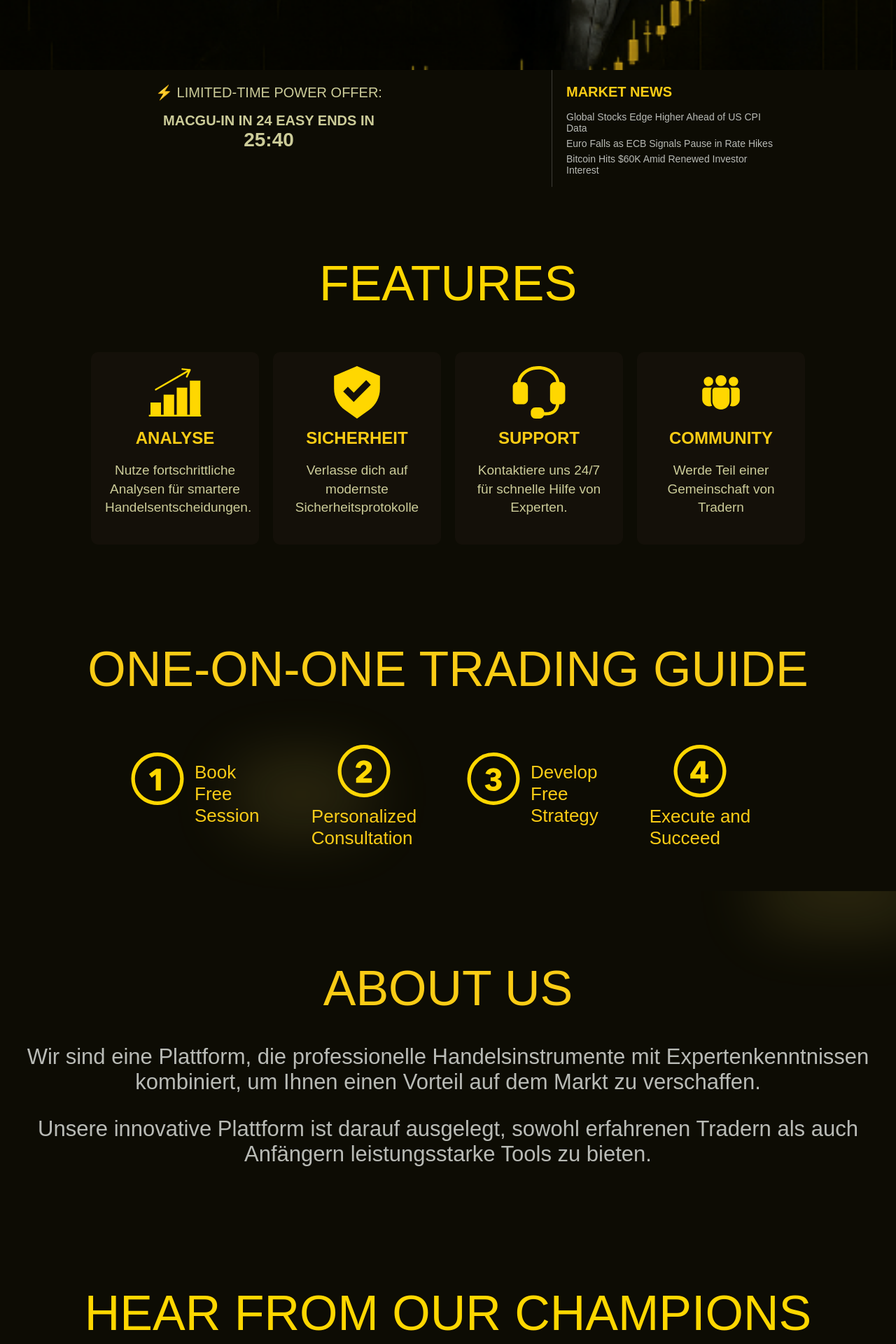
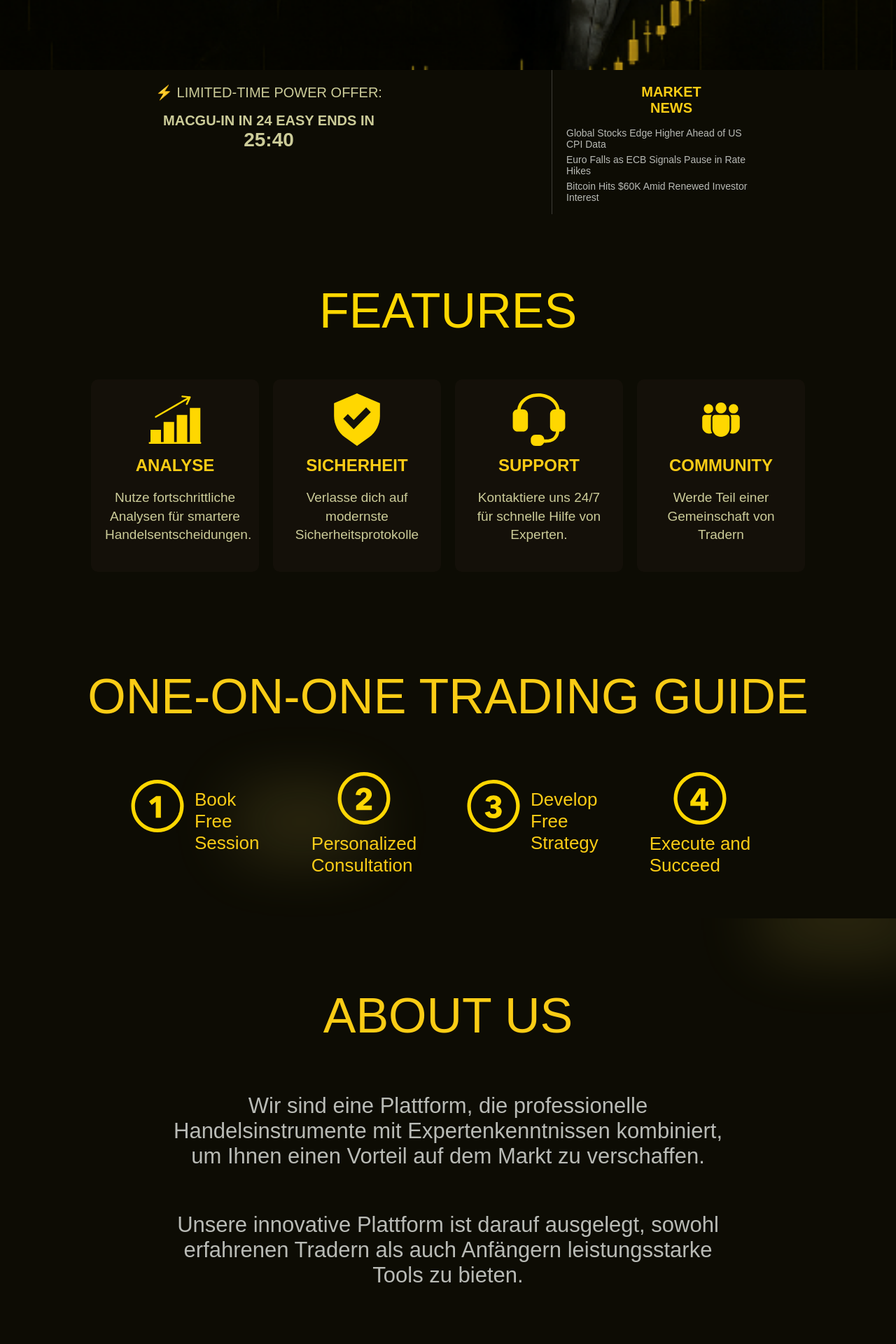
Before and after one commit to SADTOPIA/trading-landing, a Next.js app: page / in a window 1280 px wide. Shown: the part 380-2300 px from the top of the page at 70% size. Built offline with nearby package versions, Linux system fonts and the light colour scheme.

Commit message:
mobile css

```diff
--- a/components/AboutSection/AboutSection.module.css
+++ b/components/AboutSection/AboutSection.module.css
@@ -22,8 +22,14 @@
 }
 
 .paragraph {
+    display: flex;
+    flex-direction: column;
+    align-items: center;
+    max-width: 800px;
+    margin: 0 auto;
     font-size: 31px;
     font-family: sans-serif;
     color: #B9BBB6;
     font-weight: normal;
+    text-align: center;
 }
--- a/components/OfferSection/MarketNews/MarketNews.js
+++ b/components/OfferSection/MarketNews/MarketNews.js
@@ -3,7 +3,10 @@ import styles from "./MarketNews.module.css"
 export default function MarketNews() {
   return (
     <aside className={styles["market-news"]}>
-      <h3>MARKET NEWS</h3>
+      <h3>
+        <p>MARKET</p>
+        <p>NEWS</p>
+      </h3>
       <ul>
         <li>Global Stocks Edge Higher Ahead of US CPI Data</li>
         <li>Euro Falls as ECB Signals Pause in Rate Hikes</li>
--- a/components/OfferSection/MarketNews/MarketNews.module.css
+++ b/components/OfferSection/MarketNews/MarketNews.module.css
@@ -6,16 +6,24 @@
 }
 
 .market-news h3 {
+    display: flex;
+    flex-direction: column;
+    align-items: center;
     color: #facc15;
     margin-bottom: 10px;
     font-size: 20px;
     font-family: sans-serif;
     font-weight: bold;
 }
+.market-news p {
+    padding: 0px;
+    margin: 0px;
+}
 
 .market-news ul {
     list-style: none;
     padding-left: 0;
+    margin-right: 25px;
 }
 
 .market-news li {
```
